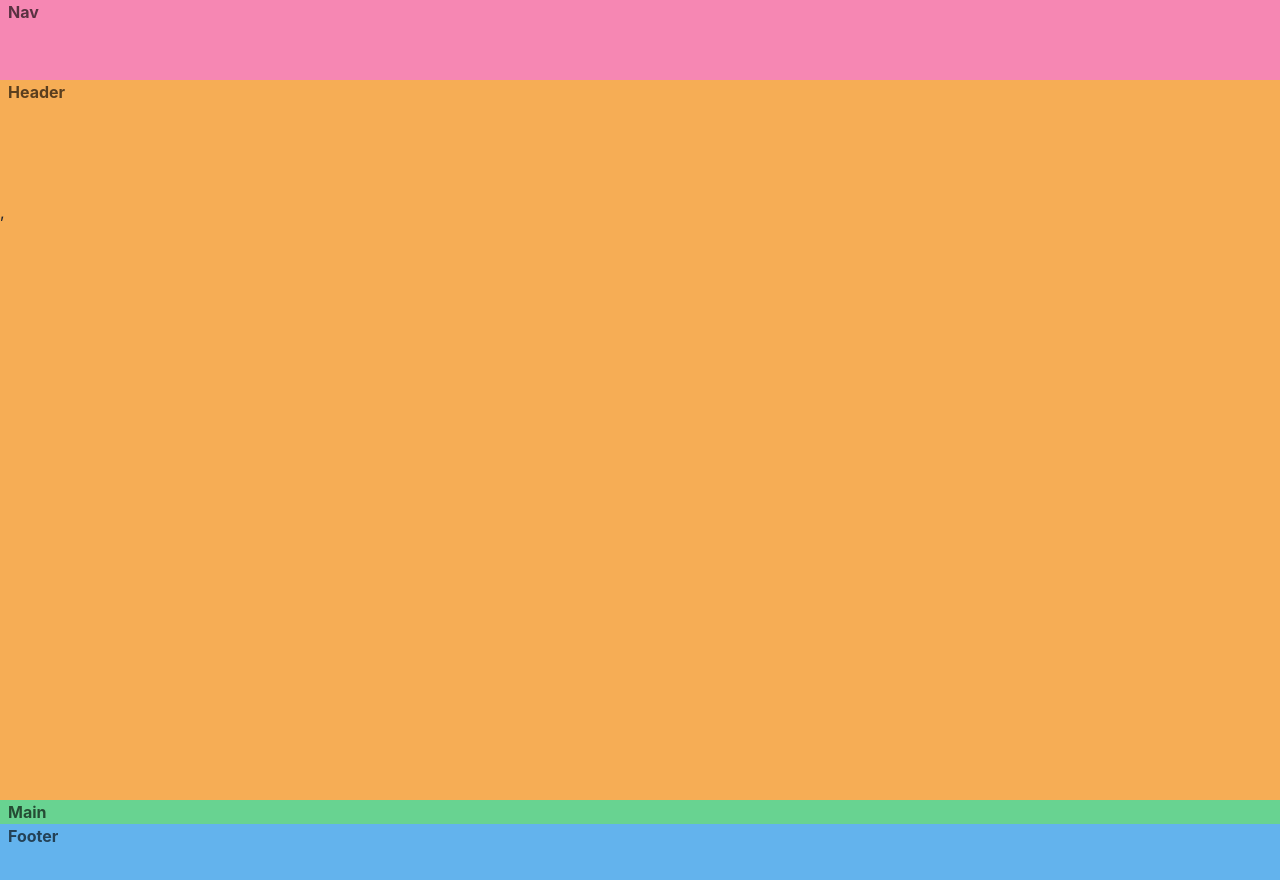
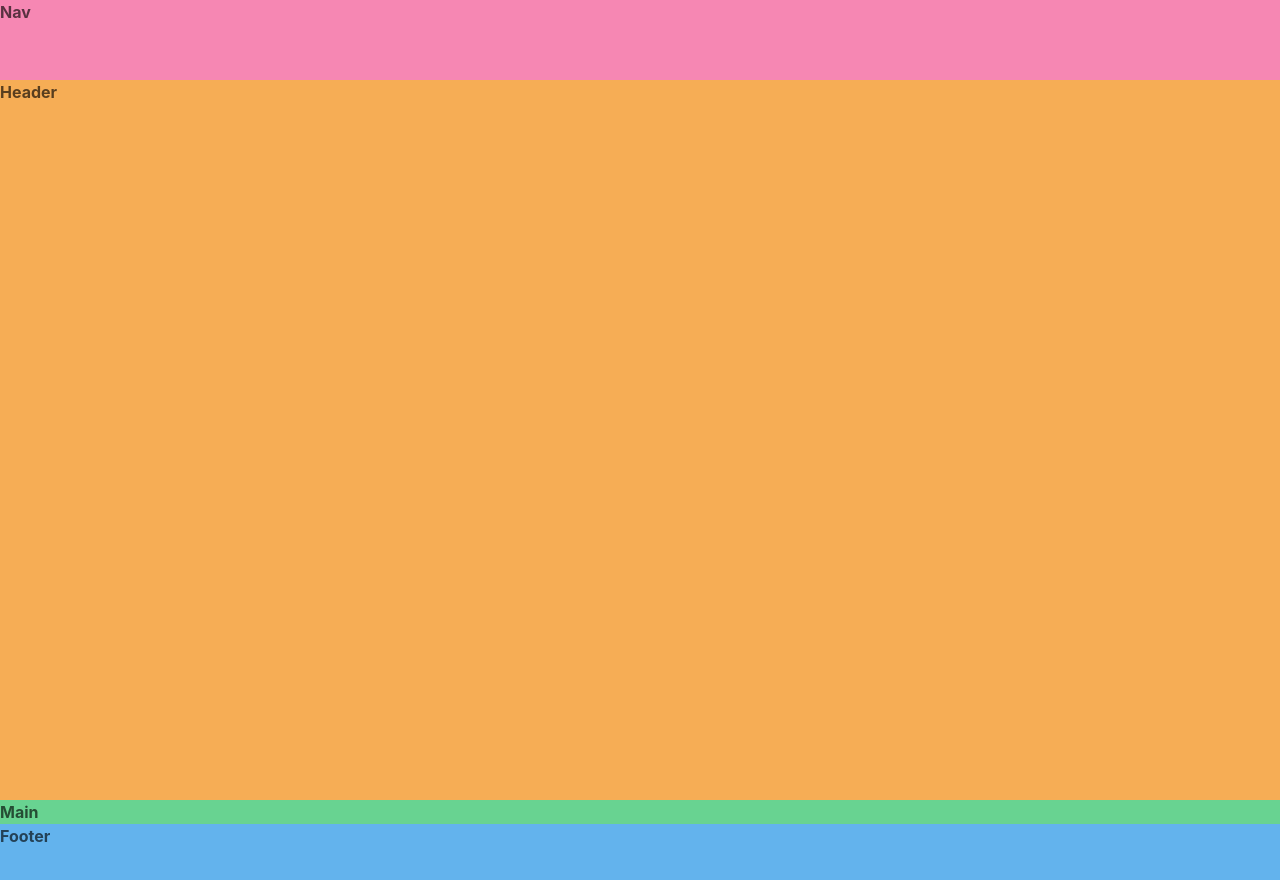
Before and after one commit to Cocahuana/Infocrip-soporte-tecnico, a React (Create React App) app in the folder client/: page / in a window 1280 px wide. Built offline with nearby package versions, Linux system fonts and the light colour scheme.

Commit message:
Folder structure

```diff
--- a/client/src/App.js
+++ b/client/src/App.js
@@ -7,14 +7,12 @@ import {
 import Home from './components/Home';
 function App () {
   return (
-    <div>
-      <BrowserRouter>
-        <Routes>
-          <Route path="/" element={ <Home /> }>
-          </Route>
-        </Routes>
-      </BrowserRouter>,
-    </div>
+    <BrowserRouter>
+      <Routes>
+        <Route path="/" element={ <Home /> }>
+        </Route>
+      </Routes>
+    </BrowserRouter>
   );
 }
 
--- a/client/src/components/Home.jsx
+++ b/client/src/components/Home.jsx
@@ -16,16 +16,16 @@ function Home() {
 				h='200px'
 				color='blackAlpha.700'
 				fontWeight='bold'>
-				<GridItem pl='2' bg='orange.300' area={'header'}>
+				<GridItem bg='orange.300' area={'header'}>
 					Header
 				</GridItem>
-				<GridItem pl='2' bg='pink.300' area={'nav'}>
+				<GridItem bg='pink.300' area={'nav'}>
 					Nav
 				</GridItem>
-				<GridItem pl='2' bg='green.300' area={'main'}>
+				<GridItem bg='green.300' area={'main'}>
 					Main
 				</GridItem>
-				<GridItem pl='2' bg='blue.300' area={'footer'}>
+				<GridItem bg='blue.300' area={'footer'}>
 					Footer
 				</GridItem>
 			</Grid>
```
Also changed, not shown: client/src/Pages/Home/Something.js (added), client/src/Pages/Home/index.js (added), client/src/context/authContext.js (added), client/src/data/data.json (renamed from client/src/utils/data.json).
